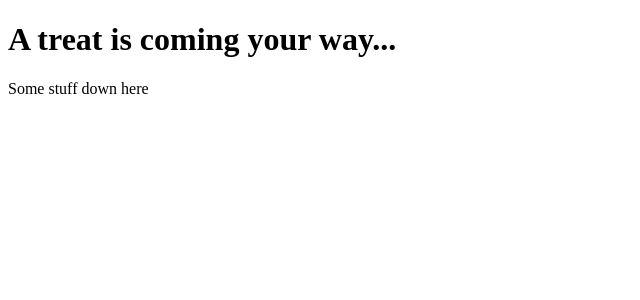
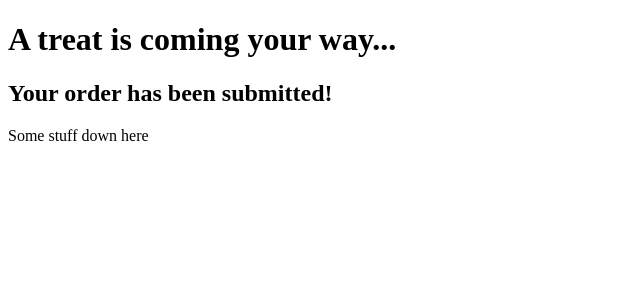
Before and after one commit to ldavidson45/wags-to-wings, a Django app: template wags_to_wings/templates/wags_to_wings/submission.html in a window 1280 px wide. Shown: the part 170-470 px from the top of the page, without its empty margins (0-640 px from the left). Run offline with Django 3.2, Linux system fonts and the light colour scheme; the template is opened without the code that fills it, so the values that code supplies are empty.

Commit message:
made submission and base html more specific

```diff
--- a/wags_to_wings/templates/wags_to_wings/submission.html
+++ b/wags_to_wings/templates/wags_to_wings/submission.html
@@ -1,3 +1,7 @@
 {% extends 'wags_to_wings/base.html' %} {% block content %}
 <h1>A treat is coming your way...</h1>
+<h2>Your order has been submitted!</h2>
+<div class="image-placeholder">
+  <!-- put pic here -->
+</div>
 {% endblock %}
```
Also changed, not shown: wags_to_wings/templates/wags_to_wings/cart_form.html (+2 -7 lines).
